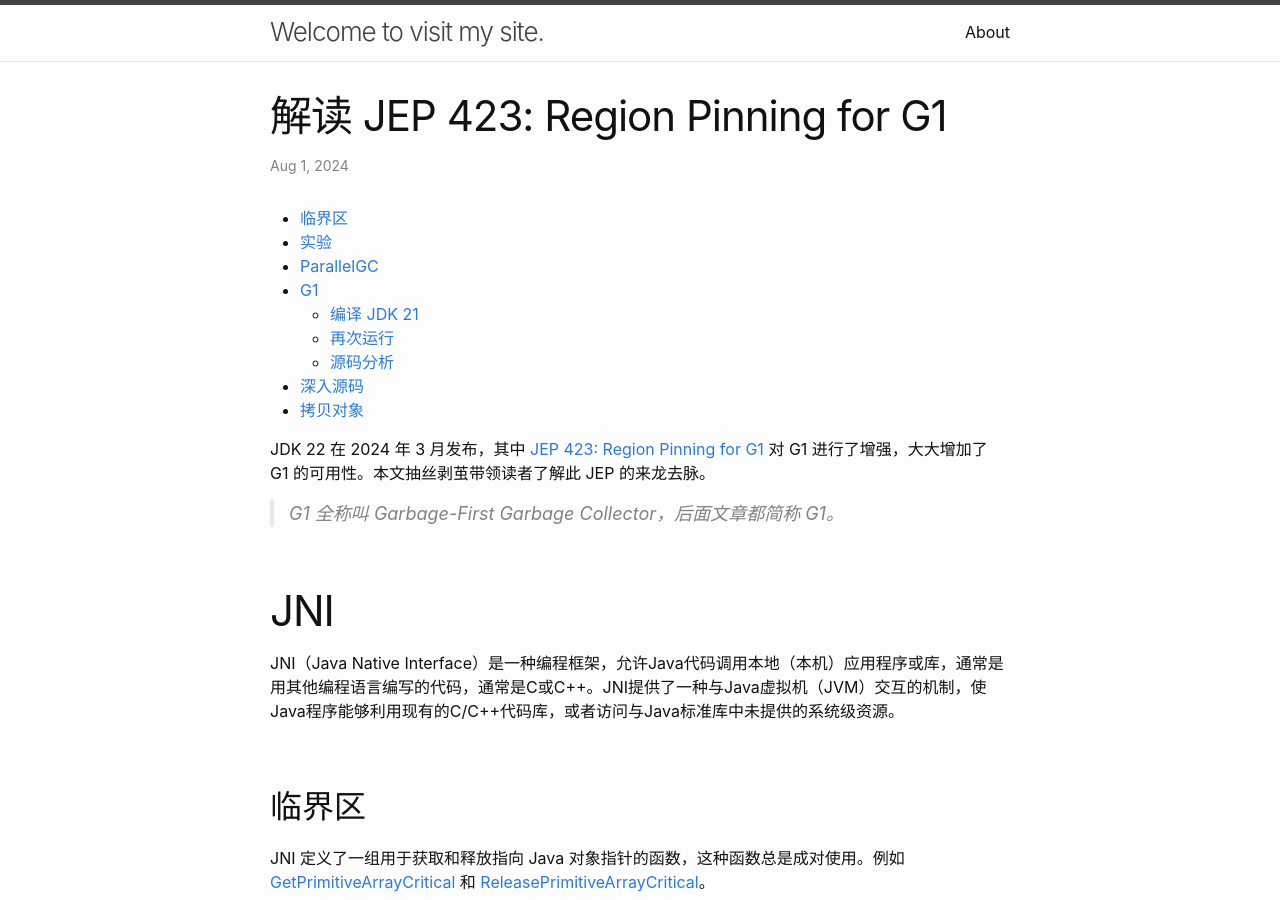
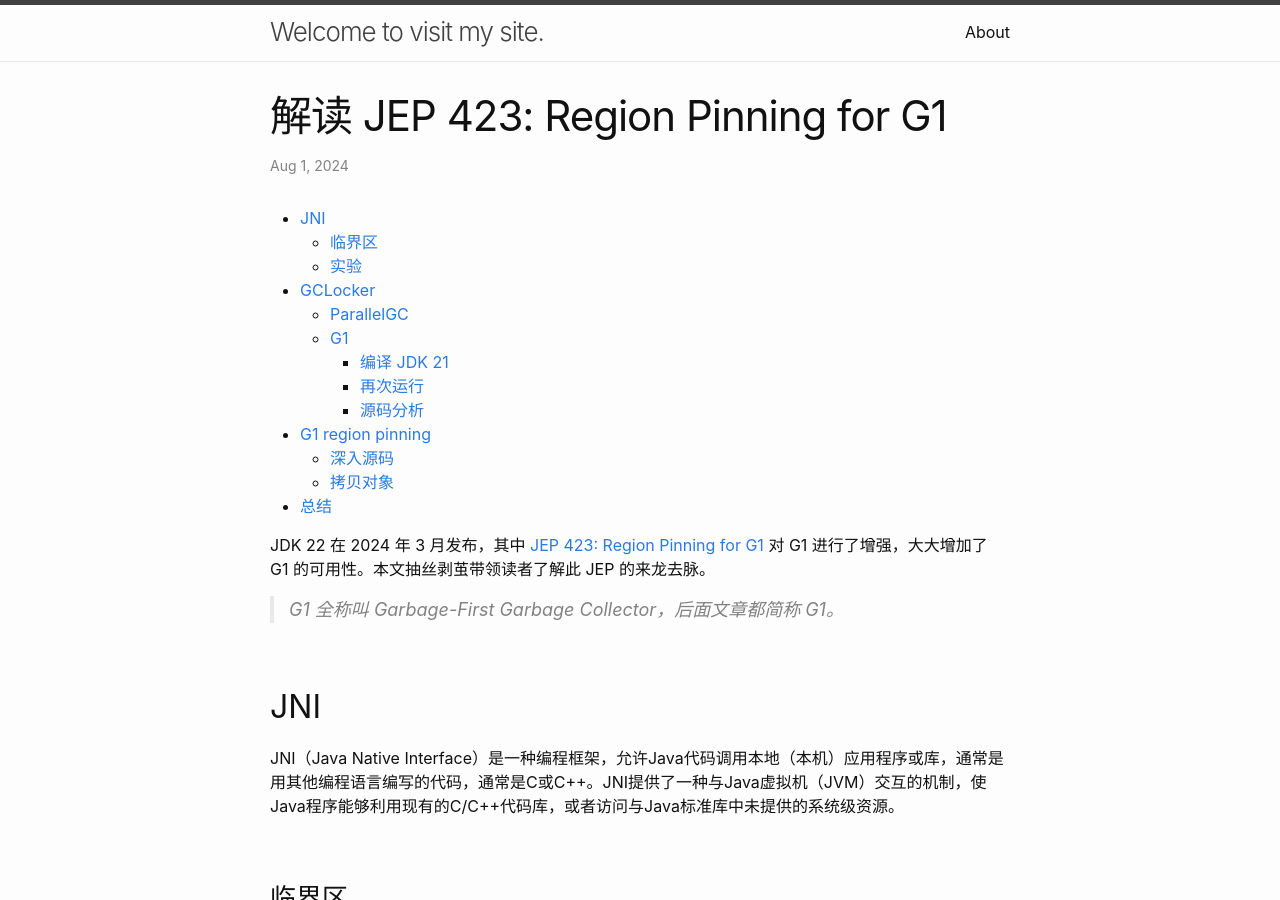
Before and after one commit to yoa1226/yoa1226.github.io, a Jekyll site: the page built from _posts/2024-08-01-region-pinning-for-g1.md, in a window 1280 px wide and 900 px high. Built offline with Jekyll 4.4.1, drawn with Linux system fonts in a browser that asks for light colours.

Commit message:
change header of region pinning for g1

````diff
--- a/_posts/2024-08-01-region-pinning-for-g1.md
+++ b/_posts/2024-08-01-region-pinning-for-g1.md
@@ -9,11 +9,11 @@ JDK 22 在 2024 年 3 月发布，其中 [JEP 423: Region Pinning for G1](https:
 
 > G1 全称叫 Garbage-First Garbage Collector，后面文章都简称 G1。
 
-# JNI
+## JNI
 
 JNI（Java Native Interface）是一种编程框架，允许Java代码调用本地（本机）应用程序或库，通常是用其他编程语言编写的代码，通常是C或C++。JNI提供了一种与Java虚拟机（JVM）交互的机制，使Java程序能够利用现有的C/C++代码库，或者访问与Java标准库中未提供的系统级资源。
 
-## 临界区
+### 临界区
 
 JNI 定义了一组用于获取和释放指向 Java 对象指针的函数，这种函数总是成对使用。例如 [GetPrimitiveArrayCritical](https://github.com/openjdk/jdk/blob/master/src/hotspot/share/prims/jni.cpp#L2812) 和 [ReleasePrimitiveArrayCritical](https://github.com/openjdk/jdk/blob/master/src/hotspot/share/prims/jni.cpp#L2830)。
 
@@ -46,7 +46,7 @@ void GCLocker::lock_critical(JavaThread* thread) {
 }
 ```
 
-## 实验
+### 实验
 
 为了简单地认识 JNI，下面做一个实验，[查看源码](/code/critical-gc/)。
 
@@ -137,11 +137,11 @@ javac -h . CriticalGC.java
 cc -I. -I/Library/Java/JavaVirtualMachines/zulu-21.jdk/Contents/Home/include -I/Library/Java/JavaVirtualMachines/zulu-21.jdk/Contents/Home/include/darwin -shared -o libCriticalGC.dylib CriticalGC.c
 ```
 
-# GCLocker
+## GCLocker
 
 JNI 定义
 
-## ParallelGC
+### ParallelGC
 
 使用 ParallelGC 运行代码：
 
@@ -165,7 +165,7 @@ Releasing
 
 从日志中可以看到 GC 没有发生在 `Acquired` 和 `Releasing` 之间，而是发生在 `Releasing` 之后，日志表明此次 GC 是 `GCLocker` 引起的。当 JNI 持有 Java 对象时，JVM 使用 `GCLocker` 阻止 GC 发生，此时如果 JNI 释放 `GCLocker` 就会立即触发 GC。日志 中 Pause Young (GCLocker Initiated GC) 代表的是一次由 GCLocker 状态退出后立即触发的 Young Generation GC。
 
-## G1
+### G1
 
 使用 G1 运行代码:
 
@@ -185,7 +185,7 @@ Acquired
 97204: Unable to open socket file /var/folders/7v/6_cxsxmn7gl_kbm9t1vqkfh80000gn/T/.java_pid97204: target process 97204 doesn't respond within 10500ms or HotSpot VM not loaded
 ```
 
-### 编译 JDK 21
+#### 编译 JDK 21
 
 为了搞清楚 JVM 内部发生的事情，我们编译一个开启 `debug` 模式的 JDK 21。
 
@@ -217,7 +217,7 @@ drwxr-xr-x  71 yoa  staff   2.2K Oct 13 01:45 modules
 -rw-r--r--   1 yoa  staff   178B Oct 13 01:43 release
 ```
 
-### 再次运行
+#### 再次运行
 
 修改 makefile， 并运行
 
@@ -268,7 +268,7 @@ void GCLocker::stall_until_clear() {
 }
 ```
 
-### 源码分析
+#### 源码分析
 
 结合测试代码、JDK 源码和日志，我们会有一些线索。
 
@@ -285,7 +285,7 @@ GCLocker::stall_until_clear();
 
 结论是：`main` 自身处于临界区线程，当内存不足时，它要去等待自己退出临界区，然后 G1 才能开始GC，然后就造成了死锁。
 
-# G1 region pinning
+## G1 region pinning
 
 使用 JDK 23 看下此问题修复之后的效果。
 
@@ -322,7 +322,7 @@ Releasing
 
 从日志可以看到，G1 在 `Acquired` 和 `Releasing` 同样能执行 GC。
 
-## 深入源码
+### 深入源码
 
 我们直接查看最新的 G1 实现，主要是 `pin_object`。
 
@@ -358,7 +358,7 @@ inline void G1RegionPinCache::inc_count(uint region_idx) {
 
 G1 内存回收的最小颗粒度是 region， 通过对 region 中临界对象的计数，在 GC 时选择计数为 0 的 region 进行回收，在 G1 层面解决了 `GCLocker` 问题。
 
-## 拷贝对象
+### 拷贝对象
 
 在 JEP 423 之前使用拷贝 Java 对象的方式解决 `GCLocker` 问题.
 
@@ -374,7 +374,7 @@ int len = (*env)->GetArrayLength(env, address);
 通过将 Java 数组拷贝到线程栈上解决 `GCLocker` 问题，复制数组导致一点性能开销，但是在 JDK 22 之前这点开销是值得的。
 
 
-# 总结
+## 总结
 
 在 JEP 423 之前，G1 对于临界对象在 GC 中的处理经常会导致线程挂起、不必要的 OOM、还有可能在极端情况下导致 JVM 虚拟关闭。下面是一些事例：
 
````
